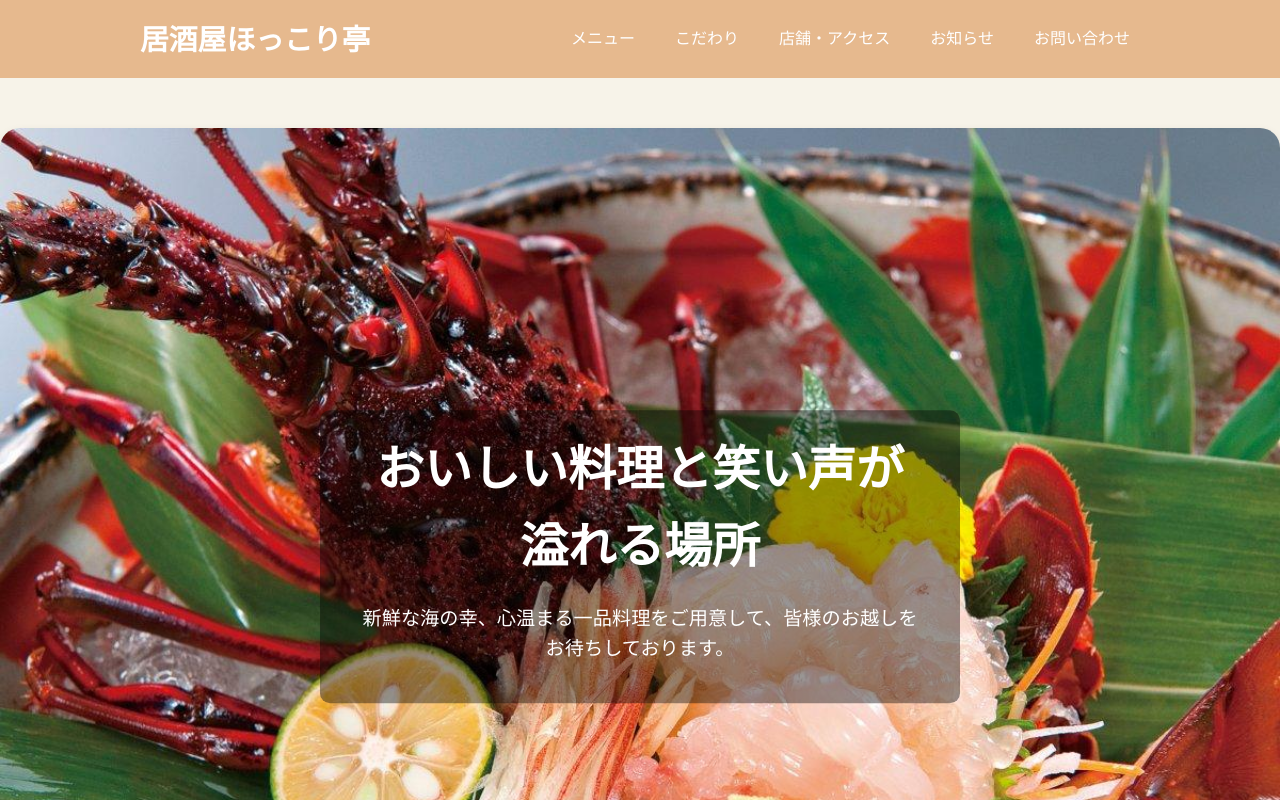
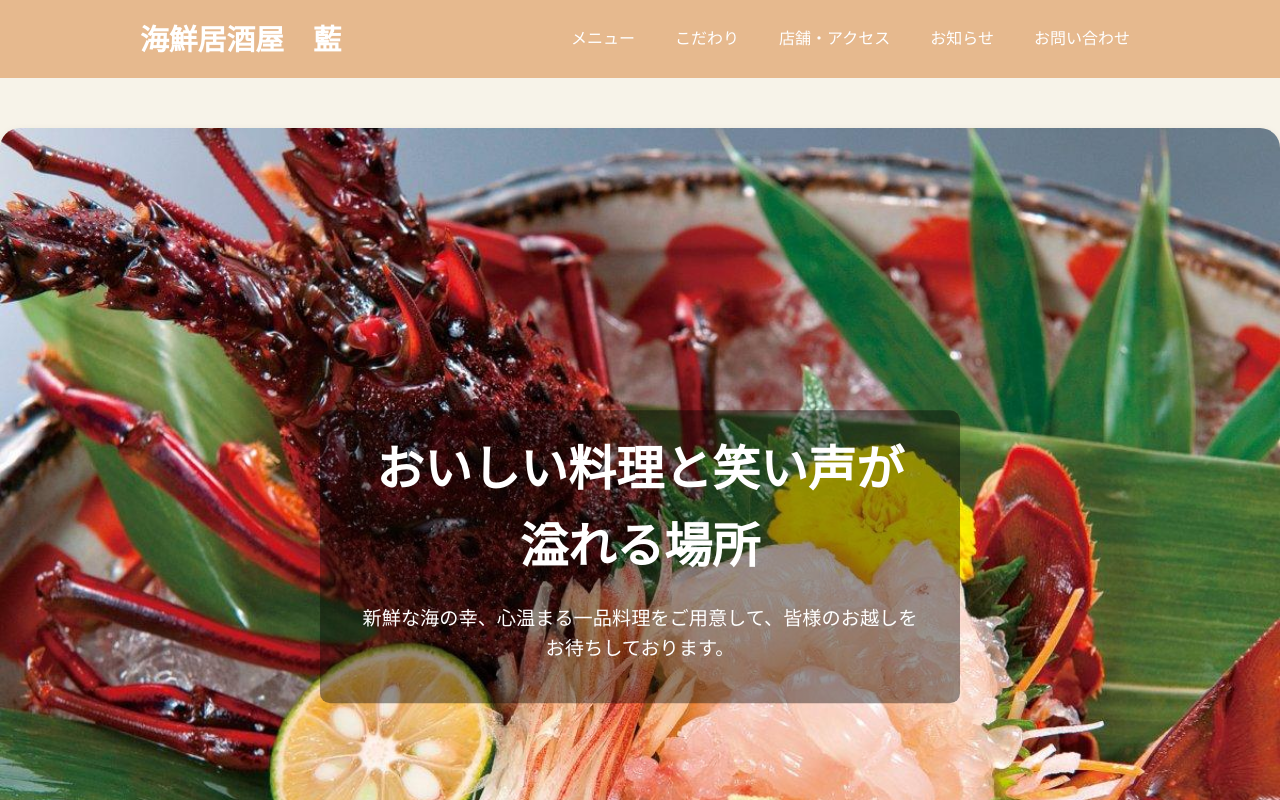
Before and after one commit to jyoshida-no5/prototype, a plain HTML site: page index.html in a window 1280 px wide. Shown: the top 800 px of the page. Drawn offline with Linux system fonts and the light colour scheme.

Commit message:
Update index.html

```diff
--- a/index.html
+++ b/index.html
@@ -10,7 +10,7 @@
 <body>
     <header>
         <div class="header-inner">
-            <h1 class="logo">居酒屋ほっこり亭</h1>
+            <h1 class="logo">海鮮居酒屋　藍</h1>
             <nav class="global-nav">
                 <ul>
                     <li><a href="#menu">メニュー</a></li>
```
